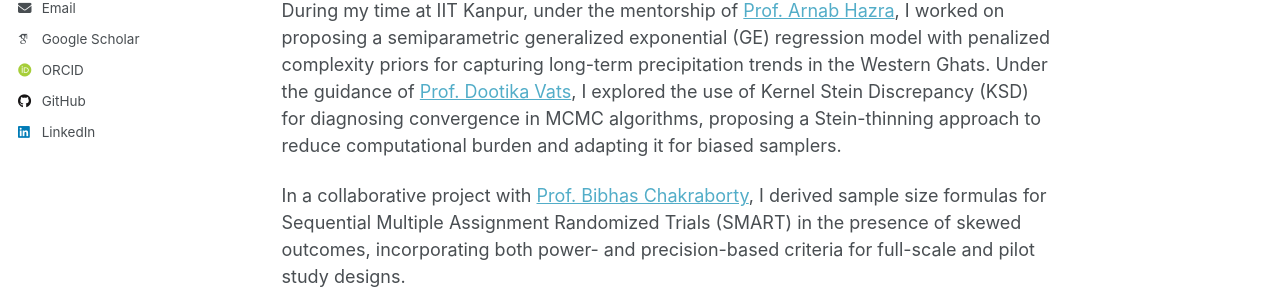
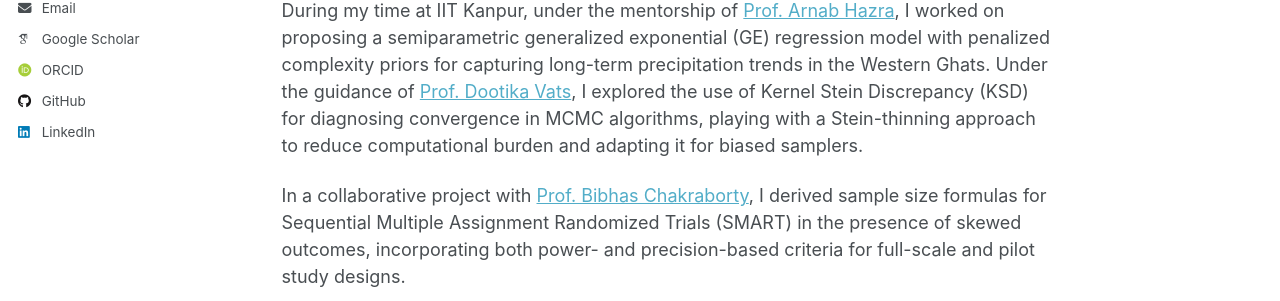
Before and after one commit to arijitdey22/arijitdey22.github.io, a Jekyll site: the page built from _pages/about.md, in a window 1280 px wide and 1129 px high. Shown: the part 434-735 px from the top of the window. Built offline with Jekyll 4.4.1, drawn with Linux system fonts in a browser that asks for light colours; some web fonts are replaced; a script that is not in the unit is left out.

Commit message:
Update about.md

```diff
--- a/_pages/about.md
+++ b/_pages/about.md
@@ -24,7 +24,7 @@ redirect_from:
 
 <p>
   During my time at IIT Kanpur, under the mentorship of <a href="https://sites.google.com/view/arnabhazra09/">Prof. Arnab Hazra</a>, I worked on proposing a semiparametric generalized exponential (GE) regression model with penalized complexity priors for capturing long-term precipitation trends in the Western Ghats.
-Under the guidance of <a href="https://dvats.github.io/">Prof. Dootika Vats</a>, I explored the use of Kernel Stein Discrepancy (KSD) for diagnosing convergence in MCMC algorithms, proposing a Stein-thinning approach to reduce computational burden and adapting it for biased samplers.
+Under the guidance of <a href="https://dvats.github.io/">Prof. Dootika Vats</a>, I explored the use of Kernel Stein Discrepancy (KSD) for diagnosing convergence in MCMC algorithms, playing with a Stein-thinning approach to reduce computational burden and adapting it for biased samplers.
 </p>
 
 <p>
```
